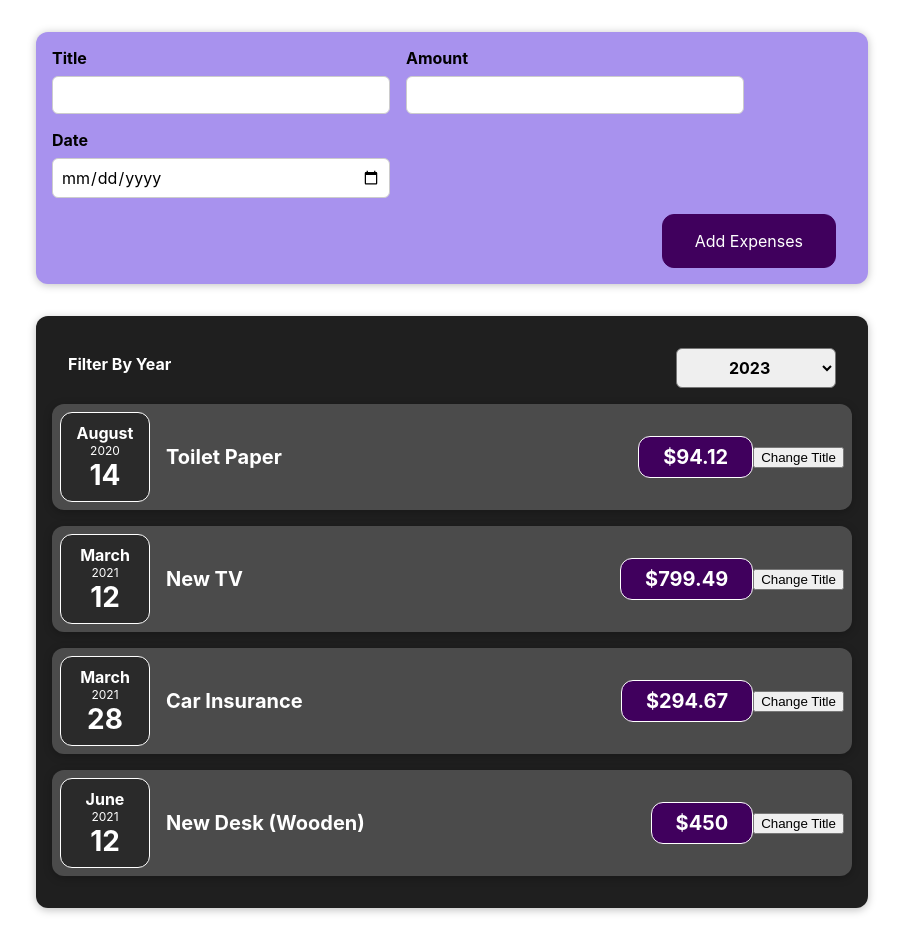
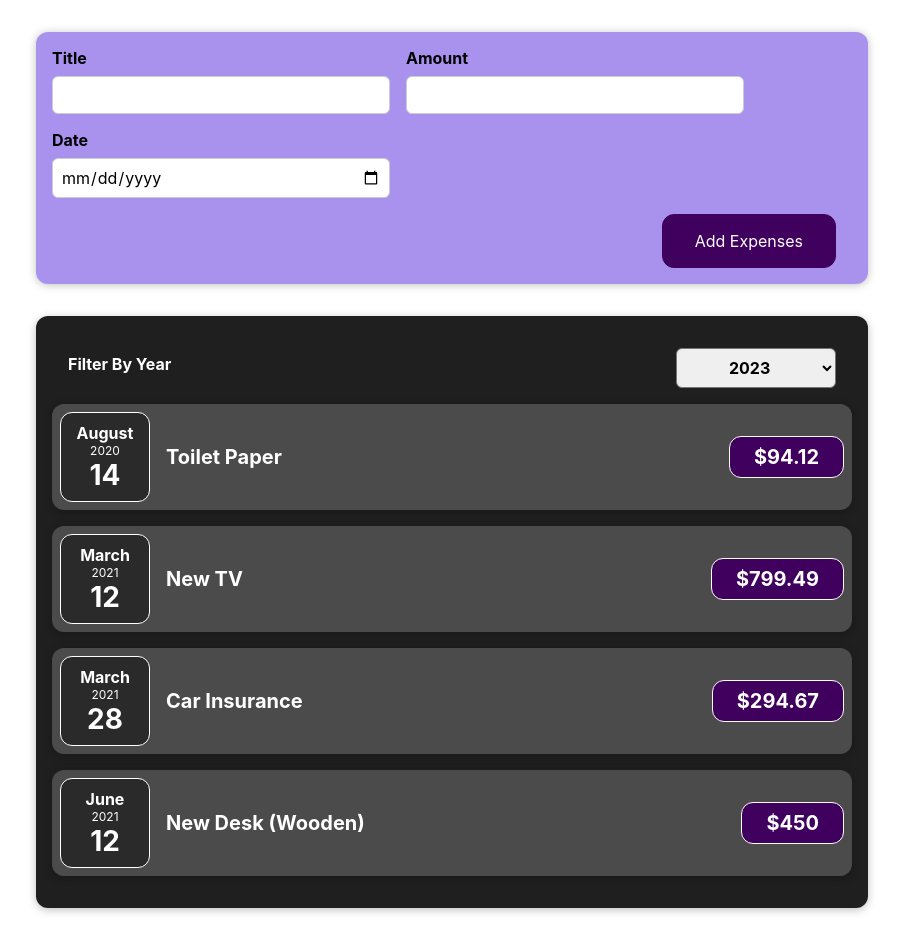
Before and after one commit to garimashingal/Projects, a React (Create React App) app in the folder React Projects/expense_list_app/: page / in a window 1280 px wide. Shown: the whole page, without its empty margins (188-1091 px from the left). Built offline with nearby package versions, Linux system fonts and the light colour scheme.

Commit message:
Updated the rendering of list

```diff
--- a/React Projects/expense_list_app/src/App.js
+++ b/React Projects/expense_list_app/src/App.js
@@ -1,9 +1,9 @@
+import React, { useState } from "react";
 import "./App.css";
 import Expenses from "./components/Expenses/Expenses";
 import NewExpense from "./components/NewExpense/NewExpense";
 
-function App() {
-  const expenses = [
+const DUMMY_EXPENSES = [
   {
     id: "e1",
     title: "Toilet Paper",
@@ -25,13 +25,19 @@
   },
 ];
 
+function App() {
+  const [expenses, setExpenses] = useState(DUMMY_EXPENSES);
+
   const addExpenseHandler = (expense) => {
-    console.log(expense);
+    setExpenses((prevExpense) => {
+      return [expense, ...prevExpense];
+    });
+
+    //setExpenses([expense, ...expenses]);
   };
   return (
     <div>
       <NewExpense onAddExpense={addExpenseHandler} />
-
       <Expenses expenses={expenses} />
     </div>
   );
--- a/React Projects/expense_list_app/src/components/Expenses/ExpenseItem.js
+++ b/React Projects/expense_list_app/src/components/Expenses/ExpenseItem.js
@@ -5,19 +5,19 @@
 import { click } from "@testing-library/user-event/dist/click";
 
 function ExpenseItem(props) {
-  const [title, setTitle] = useState(props.title);
+  // const [title, setTitle] = useState(props.title);
 
-  const clickHandler = () => {
-    setTitle("Updated!!");
-  };
+  // const clickHandler = () => {
+  //   setTitle("Updated!!");
+  // };
   return (
     <Card className="expense-item">
       <ExpenseDate date={props.date} />
       <div className="expense-item__description">
-        <h2>{title}</h2>
+        <h2>{props.title}</h2>
         <div className="expense-item__price">{"$" + props.amount}</div>
       </div>
-      <button onClick={clickHandler}>Change Title</button>
+      {/* <button onClick={clickHandler}>Change Title</button> */}
     </Card>
   );
 }
--- a/React Projects/expense_list_app/src/components/Expenses/Expenses.js
+++ b/React Projects/expense_list_app/src/components/Expenses/Expenses.js
@@ -15,27 +15,16 @@
     <div>
       <Card className="expenses">
         <ExpensesFilter onFilterChange={filterChangeHandler} />
-        <p>{filterChange}</p>
-        <ExpenseItem
-          title={props.expenses[0].title}
-          amount={props.expenses[0].amount}
-          date={props.expenses[0].date}
-        />
-        <ExpenseItem
-          title={props.expenses[1].title}
-          amount={props.expenses[1].amount}
-          date={props.expenses[1].date}
-        />
-        <ExpenseItem
-          title={props.expenses[2].title}
-          amount={props.expenses[2].amount}
-          date={props.expenses[2].date}
-        />
-        <ExpenseItem
-          title={props.expenses[3].title}
-          amount={props.expenses[3].amount}
-          date={props.expenses[3].date}
-        />
+        {props.expenses.map((expense) => {
+          return (
+            <ExpenseItem
+              key={expense.id}
+              title={expense.title}
+              amount={expense.amount}
+              date={expense.date}
+            />
+          );
+        })}
       </Card>
     </div>
   );
--- a/React Projects/expense_list_app/src/components/NewExpense/NewExpense.js
+++ b/React Projects/expense_list_app/src/components/NewExpense/NewExpense.js
@@ -8,7 +8,6 @@
       ...newExpenseData,
       id: Math.random().toString(),
     };
-    console.log(expenseData);
     props.onAddExpense(expenseData);
   };
 
```
Lines whose indentation alone changed are shown as unchanged.
